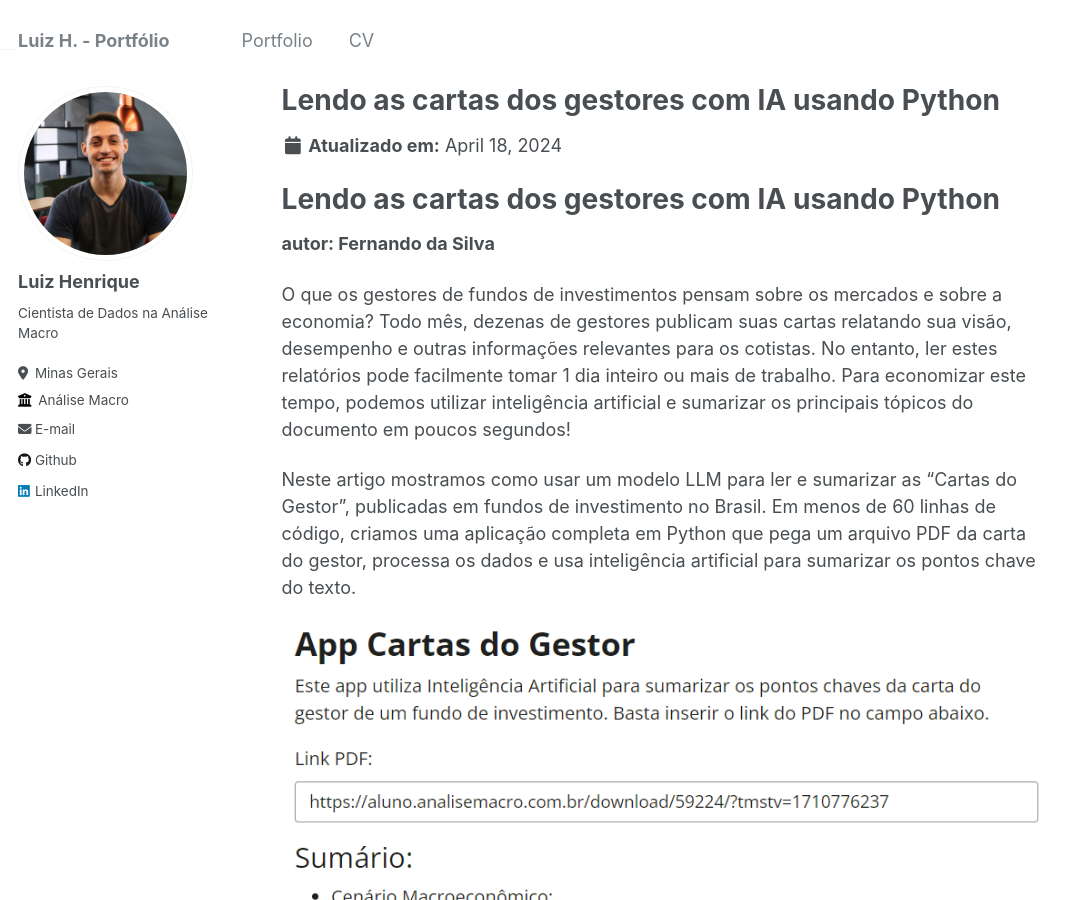
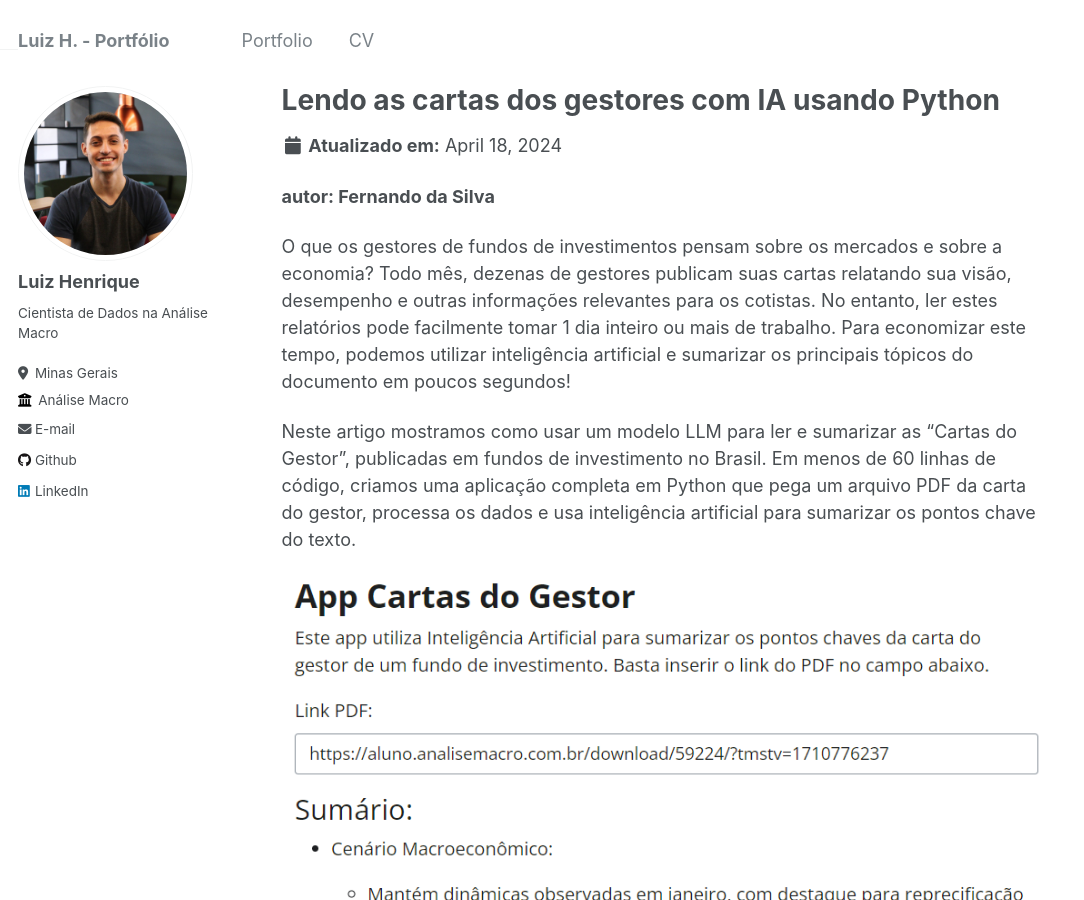
Before and after one commit to Vergiel-a/blog_academicpages, a Jekyll site: the page built from _portfolio/cartas.md, in a window 1280 px wide and 900 px high. Shown: the whole window, without its empty margins (0-1084 px from the left). Built offline with Jekyll 4.4.1, drawn with Linux system fonts in a browser that asks for light colours.

Commit message:
Update cartas.md

```diff
--- a/_portfolio/cartas.md
+++ b/_portfolio/cartas.md
@@ -3,9 +3,6 @@ title: "Lendo as cartas dos gestores com IA usando Python"
 excerpt: "Neste artigo mostramos como usar um modelo LLM para ler e sumarizar as Cartas do Gestor, publicadas em fundos de investimento no Brasil. Em menos de 60 linhas de código, criamos uma aplicação completa em Python que pega um arquivo PDF da carta do gestor, processa os dados e usa inteligência artificial para sumarizar os pontos chave do texto. <br/><img src='/images/portfolio/cartas/app.png'>"
 date: 18/04/2024
 ---
-
-
-# Lendo as cartas dos gestores com IA usando Python
 
 **autor: Fernando da Silva**
 
```
